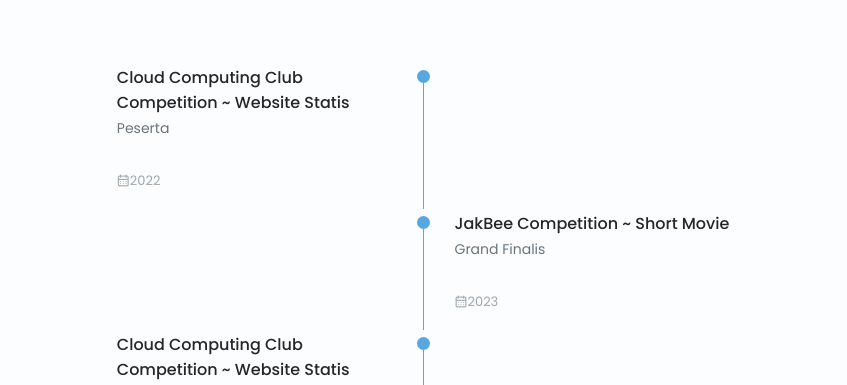
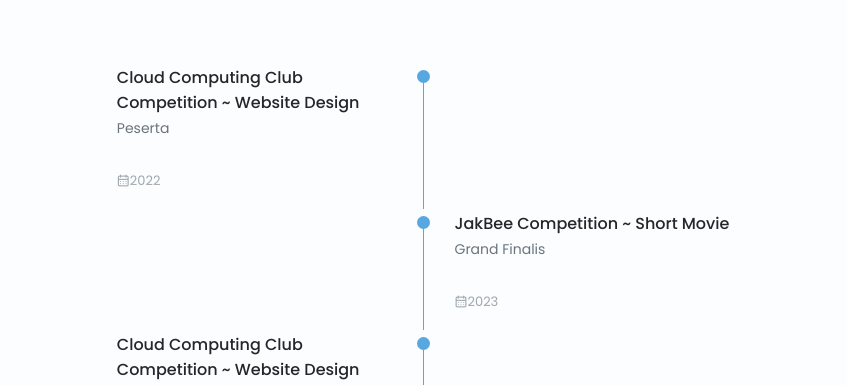
Before and after one commit to slmnalfarisi/portofolio-s, a React (Vite) app: page / in a window 1280 px wide. Both pictures are taken after a click on the element "Kompetisi". Shown: the part 2403-2788 px from the top of the page, without its empty margins (216-1063 px from the left). Built offline with nearby package versions, Linux system fonts and the light colour scheme.

Commit message:
upd qualif

```diff
--- a/src/Pages/Qualification/Qualification.jsx
+++ b/src/Pages/Qualification/Qualification.jsx
@@ -116,7 +116,7 @@
             <div className="qualification_data">
               <div>
                 <h3 className="qualification_title">
-                  Cloud Computing Club Competition ~ Website Statis
+                  Cloud Computing Club Competition ~ Website Design
                 </h3>
                 <span className="qualification_subtitle">Peserta</span>
                 <div className="qualification_calendar">
@@ -149,7 +149,7 @@
             <div className="qualification_data">
               <div>
                 <h3 className="qualification_title">
-                  Cloud Computing Club Competition ~ Website Statis
+                  Cloud Computing Club Competition ~ Website Design
                 </h3>
                 <span className="qualification_subtitle">
                   Juara 2 & Best Desain
@@ -197,9 +197,27 @@
               </div>
               <div>
                 <span className="qualification_rounder"></span>
+                <span className="qualification_line"></span>
               </div>
             </div>
+            <div className="qualification_data">
+              <div></div>
 
+              <div>
+                <span className="qualification_rounder"></span>
+
+              </div>
+              <div>
+                <h3 className="qualification_title">
+                GSS Micro Influencer Competitions - Web Design
+                </h3>
+                <span className="qualification_subtitle">Juara Harapan I</span>
+                <div className="qualification_calendar">
+                  <i className="uil uil-calendar-alt"></i>
+                  2024
+                </div>
+              </div>
+            </div>
           </div>
         </div>
       </div>
```
